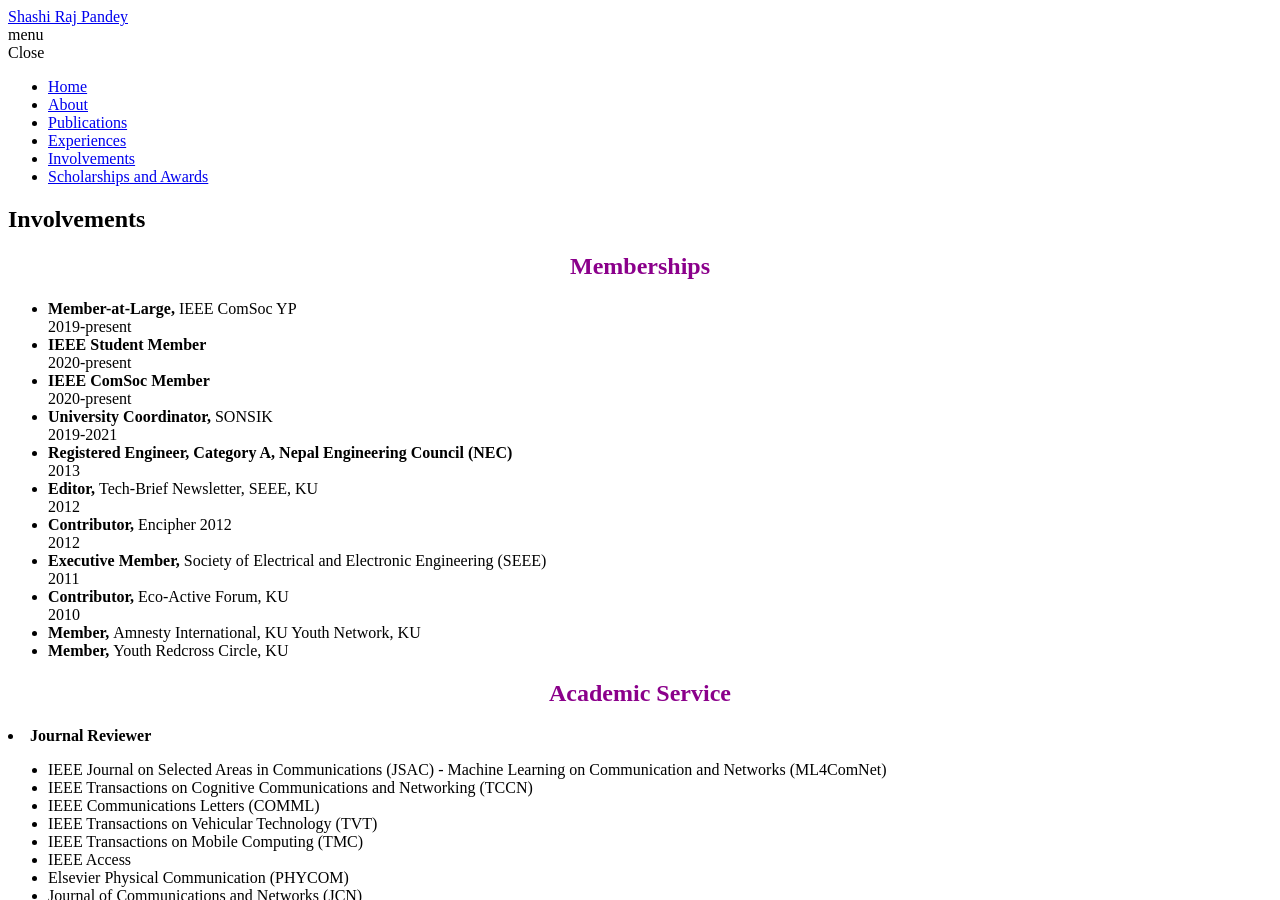
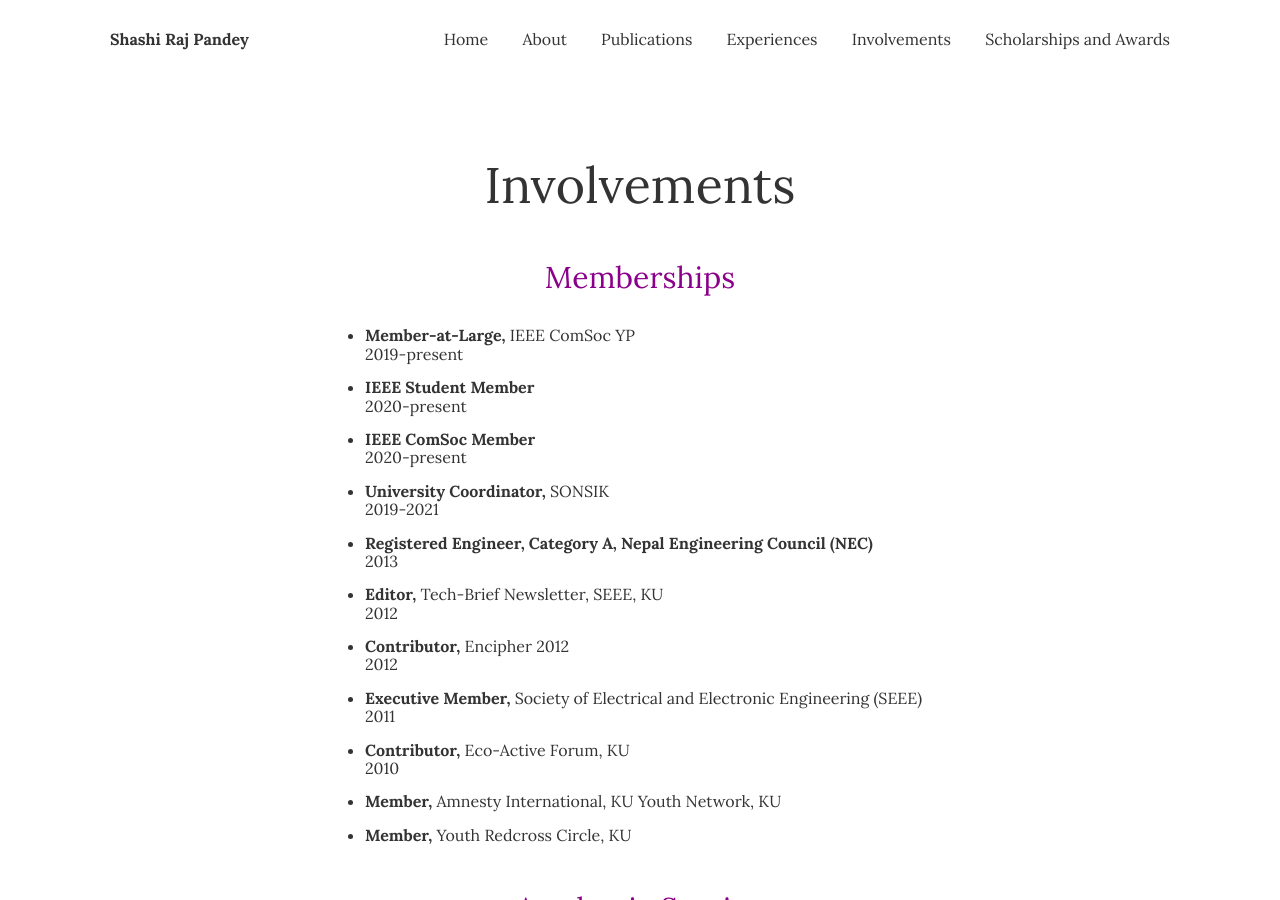
Before and after one commit to shashirajpandey/shashirajpandey, a Jekyll site: the page built from _pages/cinvolvements.md, in a window 1280 px wide and 900 px high. Built offline with Jekyll 4.4.1, drawn with Linux system fonts in a browser that asks for light colours.

Commit message:
Update head.html

```diff
--- a/_includes/head.html
+++ b/_includes/head.html
@@ -16,6 +16,6 @@
   <link href="https://fonts.googleapis.com/css?family=IBM+Plex+Mono&display=swap" rel="stylesheet">
 
   <!-- Main Stylesheet -->
-  <link href="{{ site.baseurl }}/assets/css/main.scss" rel="stylesheet">
+  <link href="{{ site.baseurl }}/assets/css/main.css" rel="stylesheet">
 
 </head>
```
